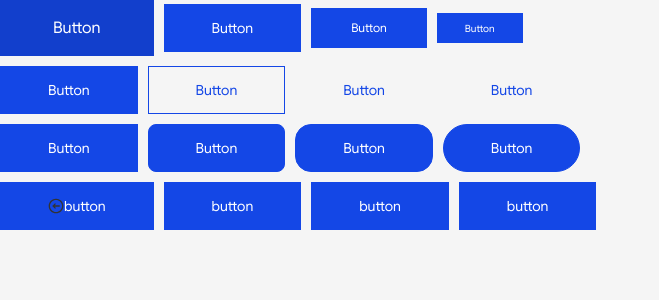
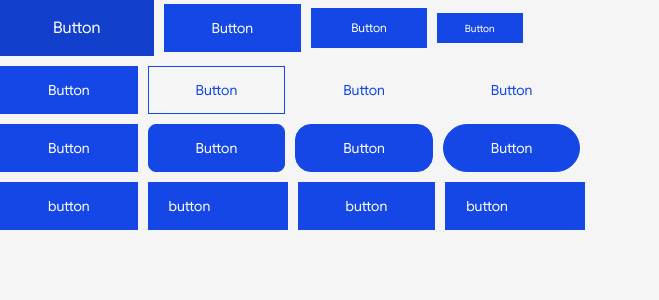
Before and after one commit to ohseonah/react-design-system-study, a React (Vite) app: page / in a window 1280 px wide. Shown: the top 300 px of the page, without its empty margins (0-659 px from the left). Built offline with nearby package versions, Linux system fonts and the light colour scheme.

Commit message:
feat: icon svg 자동완성 생성 작업 중

```diff
--- a/src/components/button/Button.demo.tsx
+++ b/src/components/button/Button.demo.tsx
@@ -22,10 +22,10 @@ const ButtonDemo = () => {
           <Button radius='pill'>Button</Button>
         </div>
         <div style={{display: 'flex', gap: '1rem', alignItems: 'center' ,marginBottom: '1rem'}}>
-          <Button leftIcon='arrow'>button</Button>
-          <Button>button</Button>
-          <Button>button</Button>
-          <Button>button</Button>
+          <Button leftIcon='arrow' leftIconProps={{size:'sm', tone:'white'}}>button</Button>
+          <Button leftIcon='arrow' leftIconProps={{size:'sm', tone:'white'}} iconLayout='between'>button</Button>
+          <Button leftIcon='arrow' leftIconProps={{size:'sm', tone:'white'}}>button</Button>
+          <Button leftIcon='arrow' leftIconProps={{size:'sm', tone:'white'}} iconLayout='between'>button</Button>
         </div>
       </div>
   );
--- a/src/components/button/Button.style.ts
+++ b/src/components/button/Button.style.ts
@@ -12,23 +12,62 @@ interface ButtonStyleProps {
   $isLoading: boolean;
 }
 
-/* button size */
-const sizeStyle = {
+/* button height size */
+const sizeHeightStyle = {
   large : css`
     height: 5.6rem;
-    padding: 0 5.2rem;
   `,
   medium : css`
     height: 4.8rem;
-    padding: 0 4.7rem;
   `,
   small : css`
     height: 4rem;
-    padding: 0 3.9rem;
   `,
   tiny : css`
     height: 3rem;
-    padding: 0 2.7rem;
+  `,
+}
+
+/* button min width size */
+const minWidthStyle = {
+  inline: {
+    large: css`min-width: 12rem;`,
+    medium: css`min-width: 10rem;`,
+    small: css`min-width: 8rem;`,
+    tiny: css`min-width: 6rem;`,
+  },
+  between: {
+    large: css`min-width: 16rem;`,
+    medium: css`min-width: 14rem;`,
+    small: css`min-width: 12rem;`,
+    tiny: css`min-width: 10rem;`,
+  },
+};
+
+/* button padding ( size + layout ) */
+const paddingStyle = {
+  inline: {
+    large: css`padding: 0 5.2rem`,
+    medium: css`padding: 0 4.7rem`,
+    small: css`padding: 0 3.9rem`,
+    tiny: css`padding: 0 2.7rem`,
+  },
+  between:  {
+    large: css`padding: 0 2.5rem`,
+    medium: css`padding: 0 2rem`,
+    small: css`padding: 0 1.2rem`,
+    tiny: css`padding: 0 1rem`,
+  },
+}
+
+/* button layout */
+const iconLayoutStyle = {
+  inline : css`
+    justify-content: center;
+    gap: 0.6rem;
+  `,
+  between : css`
+    justify-content: space-between;
   `,
 }
 
@@ -239,23 +278,24 @@ const radiusStyle = {
   square : css`border-radius: 0`,
 }
 
-/* button layout */
-const iconLayoutStyle = {
-  inline : css``,
-  between : css``,
-}
+export const _button_ButtonBase = styled.button<ButtonStyleProps>`
+  /* structure */
+  ${({ $size }) => sizeHeightStyle[$size]};
+  ${({ $size, $iconLayout }) => paddingStyle[$iconLayout][$size]};
+  ${({ $size, $iconLayout }) => minWidthStyle[$iconLayout][$size]};
+  ${({ $iconLayout }) => iconLayoutStyle[$iconLayout]};
 
-export const _button_ButtonBase = styled.button<ButtonStyleProps>`
-  ${({ $size }) => sizeStyle[$size]};
+  /* appearance */
   ${({ $variant, $color }) => variantStyle[$variant][$color]};
   ${({ $radius }) => radiusStyle[$radius]};
-  ${({ $iconLayout }) => iconLayoutStyle[$iconLayout]};
 
+  /* width */
   ${({ $fullWidth }) => $fullWidth && css`width: 100%;`}
 
   display: inline-flex;
   align-items: center;
   box-sizing: border-box;
+  position: relative;
   cursor: pointer;
 `;
 
--- a/src/components/button/Button.tsx
+++ b/src/components/button/Button.tsx
@@ -14,6 +14,8 @@ const Button = ({
     fullWidth=false,
     isLoading=false,
     disabled,
+    leftIconProps,
+    rightIconProps,
     ...p}:ButtonProps) => {
   return (
         <_button_ButtonBase
@@ -28,14 +30,14 @@ const Button = ({
             $isLoading={isLoading}
             {...p}
         >
-          {p.leftIcon && <Icon name={p.leftIcon} />}
+          {p.leftIcon && <Icon name={p.leftIcon} {...leftIconProps} />}
           {p.children && (
               <_span_Label $size={size}>
                 {isLoading ? <Spinner /> : p.children}
               </_span_Label>
           )}
           {/*{p.children && <_span_Label $size={size}>{p.children} {isLoading && <span>Loading Test</span>}</_span_Label>}*/}
-          {p.rightIcon && <Icon name={p.rightIcon} />}
+          {p.rightIcon && <Icon name={p.rightIcon} {...rightIconProps} />}
         </_button_ButtonBase>
   );
 };
--- a/src/components/button/Button.types.ts
+++ b/src/components/button/Button.types.ts
@@ -1,6 +1,7 @@
 //button.types.ts
 import * as React from "react";
 import type {IconName} from "../icons/iconMap.ts";
+import type {IconProps} from "../icons/Icon.types.ts";
 
 export type ButtonVariant = 'solid' | 'outline' | 'ghost' | 'text';
 export type ButtonSize = 'large' | 'medium' | 'small' | 'tiny';
@@ -17,6 +18,8 @@ export interface ButtonProps extends React.ButtonHTMLAttributes<HTMLButtonElemen
 
   leftIcon?: IconName;
   rightIcon?:IconName;
+  leftIconProps?: Omit<IconProps, 'name'>
+  rightIconProps?: Omit<IconProps, 'name'>
   children?: React.ReactNode;
 
   isLoading?: boolean;
--- a/src/components/icons/Icon.tsx
+++ b/src/components/icons/Icon.tsx
@@ -12,6 +12,7 @@ const ICON_SIZE_MAP: Record<IconSize, number> = {
 const ICON_TONE_MAP: Record<IconTone, string> = {
   default: '#333',
   gray: '#999',
+  white: '#fff',
   current: 'currentColor',
 };
 
--- a/src/components/icons/iconMap.ts
+++ b/src/components/icons/iconMap.ts
@@ -1,10 +1,35 @@
 // iconMap.ts
-import ArrowLeftO from "@/assets/svg/arrow-left-o.svg?react";
-import Search from "@/assets/svg/search.svg?react"
 
-export const iconMap = {
-  arrow: ArrowLeftO,
-  search: Search,
+const iconModules = import.meta.glob('@/assets/icons/*.svg', {
+  eager: true,
+  query: '?react',
+  import: 'default',
+});
+
+const normalizeIconName = (path: string)  => {
+  return path
+  .split('/')
+  .pop()
+  ?.replace('.svg', '')
+  .replace(/\s+/g, '')
+  .toLowerCase() ?? '';
 };
 
-export type IconName = keyof typeof iconMap;
+export const iconMap = Object.fromEntries(
+    Object.entries(iconModules).map(([path, module]) => {
+      const iconName = normalizeIconName(path);
+      return [iconName, module];
+    }),
+);
+
+
+
+// import ArrowLeftO from "@/assets/svg/arrow-left-o.svg?react";
+// import Search from "@/assets/svg/search.svg?react"
+//
+// export const iconMap = {
+//   arrow: ArrowLeftO,
+//   search: Search,
+// };
+//
+// export type IconName = keyof typeof iconMap;
```
Also changed, not shown: src/components/icons/Icon.types.ts (+5 -3 lines), src/assets/svg/help.svg (renamed from src/assets/svg/Help icon.svg).
